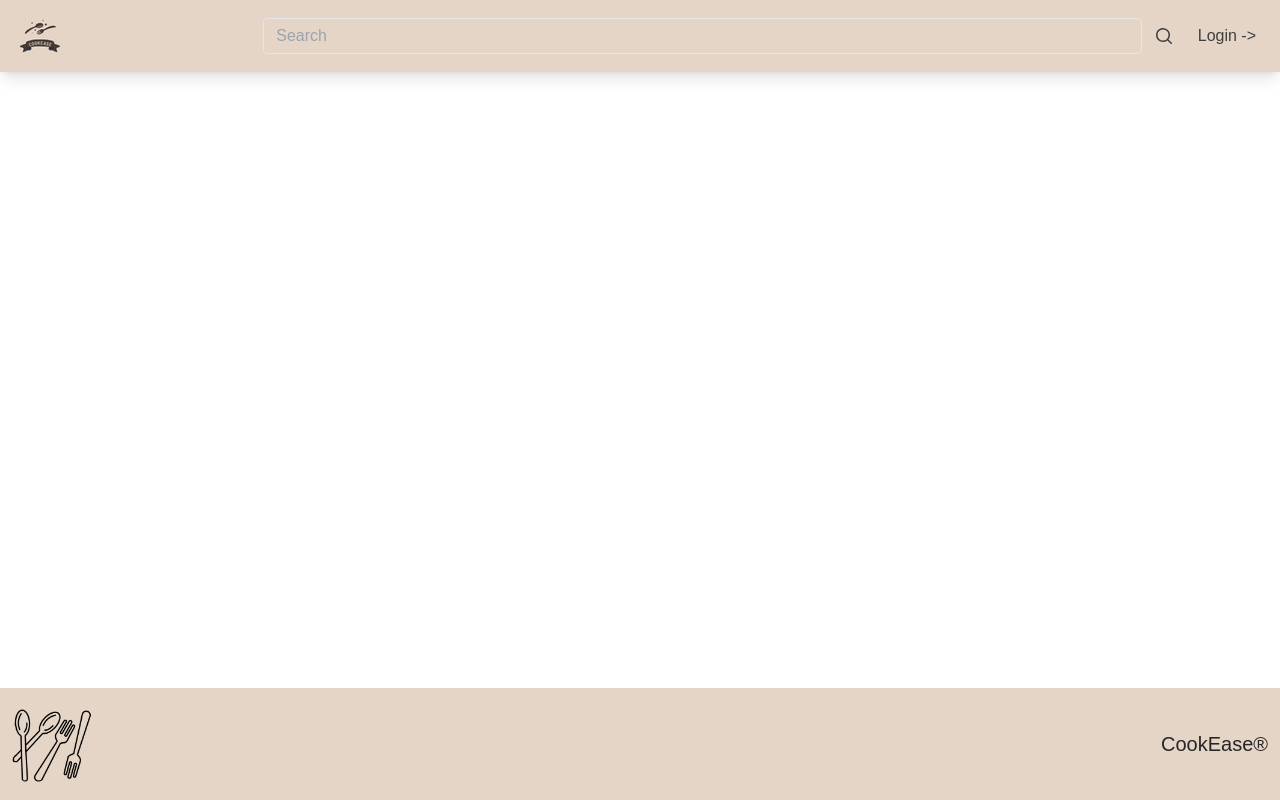
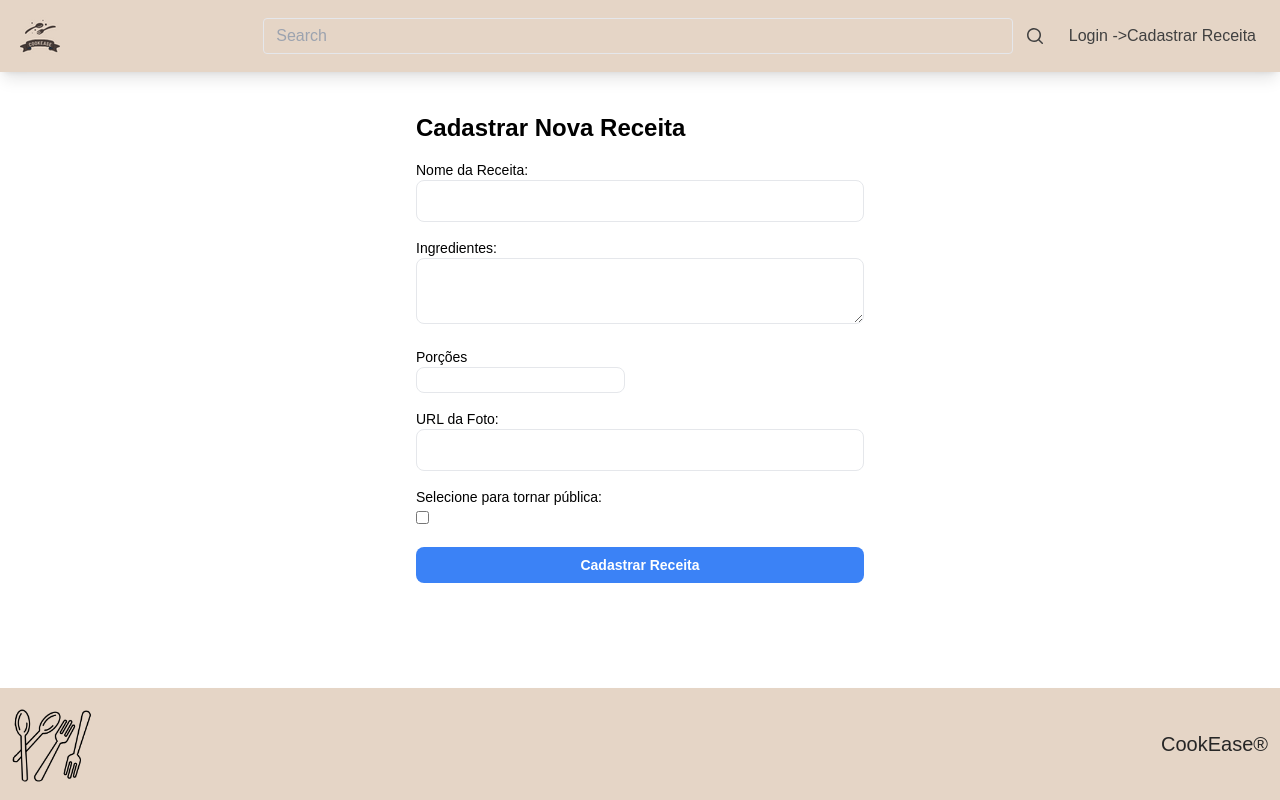
Before and after one commit to gabrielseffrin/cooking-easy, an Angular app: page /cadastar-receita in a window 1280 px wide. Before the commit this address led to /. Built offline with nearby package versions, Linux system fonts and the light colour scheme.

Commit message:
formulário criação receita

```diff
--- a/src/app/app-routing.module.ts
+++ b/src/app/app-routing.module.ts
@@ -5,13 +5,15 @@ import { HomeComponent } from './home/home.component';
 import { CadastroComponent } from './cadastro/cadastro.component';
 import { ParentComponent } from './parent/parent.component';
 import { EditarReceitaComponent } from './editar-receita/editar-receita.component';
+import { CadastrarReceitaComponent } from './cadastrar-receita/cadastrar-receita.component';
 
 const routes: Routes = [
   { path: '', component: HomeComponent },
   { path: 'login', component: LoginComponent },
   { path: 'cadastro', component: CadastroComponent },
-  { path: 'pai', component: ParentComponent},
-  { path: 'editar-receita/:id', component: EditarReceitaComponent}
+  { path: 'pai', component: ParentComponent },
+  { path: 'editar-receita/:id', component: EditarReceitaComponent },
+  { path: 'cadastar-receita', component: CadastrarReceitaComponent },
 ];
 
 @NgModule({
--- a/src/app/app.module.ts
+++ b/src/app/app.module.ts
@@ -14,6 +14,8 @@ import { HttpClientModule } from '@angular/common/http';
 import { ChildComponent } from './child/child.component';
 import { ParentComponent } from './parent/parent.component';
 import { EditarReceitaComponent } from './editar-receita/editar-receita.component';
+import { CadastrarReceitaComponent } from './cadastrar-receita/cadastrar-receita.component';
+import { FormsModule } from '@angular/forms';
 
 @NgModule({
   declarations: [
@@ -28,8 +30,9 @@ import { EditarReceitaComponent } from './editar-receita/editar-receita.componen
     ChildComponent,
     ParentComponent,
     EditarReceitaComponent,
+    CadastrarReceitaComponent,
   ],
-  imports: [BrowserModule, AppRoutingModule, HttpClientModule],
+  imports: [BrowserModule, AppRoutingModule, HttpClientModule, FormsModule],
   providers: [],
   bootstrap: [AppComponent],
 })
--- /dev/null
+++ b/src/app/cadastrar-receita/cadastrar-receita.component.html
@@ -0,0 +1,33 @@
+<div class="container mx-auto mt-10">
+    <div class="max-w-md mx-auto">
+        <h2 class="text-2xl font-semibold mb-4">Cadastrar Nova Receita</h2>
+        <form (submit)="cadastrarReceita">
+            <div class="mb-4">
+                <label for="nome" class="block text-sm font-medium">Nome da Receita:</label>
+                <input type="text" id="nome" name="nome" [(ngModel)]="receita.nome" required
+                    class="w-full px-4 py-2 border rounded-lg">
+            </div>
+            <div class="mb-4">
+                <label for="ingredientes" class="block text-sm font-medium">Ingredientes:</label>
+                <textarea id="ingredientes" name="ingredientes" [(ngModel)]="receita.ingredientes" required
+                    class="w-full px-4 py-2 border rounded-lg"></textarea>
+            </div>
+            <div class="mb-4">
+                <label for="porcao" class="block text-sm font-medium">Porções</label>
+                <input type="number" name="porcao" id="porcao" class="text-blue-500 border rounded-lg">
+            </div>
+            <div class="mb-4">
+                <label for="foto" class="block text-sm font-medium">URL da Foto:</label>
+                <input type="text" id="foto" name="foto" [(ngModel)]="receita.foto" required
+                    class="w-full px-4 py-2 border rounded-lg">
+            </div>
+            <div class="mb-4">
+                <label for="privacidade" class="block text-sm font-medium">Selecione para tornar pública:</label>
+                <input type="checkbox" name="privacidade" id="privacidade" class="text-blue-500 border rounded-lg">
+            </div>
+            <button type="submit"
+                class="w-full bg-blue-500 text-white text-sm font-semibold py-2 rounded-lg hover:bg-blue-600">Cadastrar
+                Receita</button>
+        </form>
+    </div>
+</div>
--- /dev/null
+++ b/src/app/cadastrar-receita/cadastrar-receita.component.ts
@@ -0,0 +1,15 @@
+import { Component } from '@angular/core';
+
+@Component({
+  selector: 'app-cadastrar-receita',
+  templateUrl: './cadastrar-receita.component.html',
+  styleUrls: ['./cadastrar-receita.component.css'],
+})
+export class CadastrarReceitaComponent {
+  receita = { nome: '', ingredientes: '', foto: '' };
+
+  cadastrarReceita() {
+    // Implemente a lógica de cadastro aqui
+    console.log('Receita a ser cadastrada:', this.receita);
+  }
+}
--- a/src/app/cadastro/cadastro.component.ts
+++ b/src/app/cadastro/cadastro.component.ts
@@ -3,8 +3,6 @@ import { Component } from '@angular/core';
 @Component({
   selector: 'app-cadastro',
   templateUrl: './cadastro.component.html',
-  styleUrls: ['./cadastro.component.css']
+  styleUrls: ['./cadastro.component.css'],
 })
-export class CadastroComponent {
-
-}
+export class CadastroComponent {}
--- a/src/app/header/header.component.html
+++ b/src/app/header/header.component.html
@@ -26,6 +26,7 @@
                     class="input-group-text flex items-center whitespace-nowrap rounded px-3 py-1.5 text-center text-base font-normal text-neutral-700 "
                     id="basic-addon2">
                     <a routerLink="/login">Login -></a>
+                    <a routerLink="/cadastar-receita">Cadastrar Receita</a>
                 </span>
             </div>
         </div>
```
Also changed, not shown: src/app/cadastrar-receita/cadastrar-receita.component.css (added), 1 other file (tests, documents, lock files or other folders).
